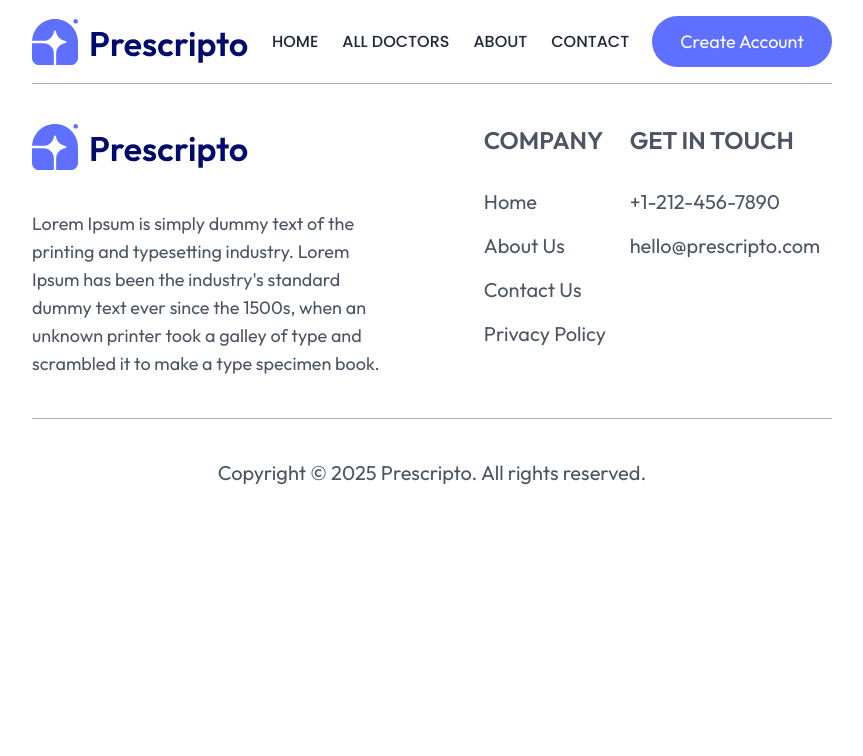
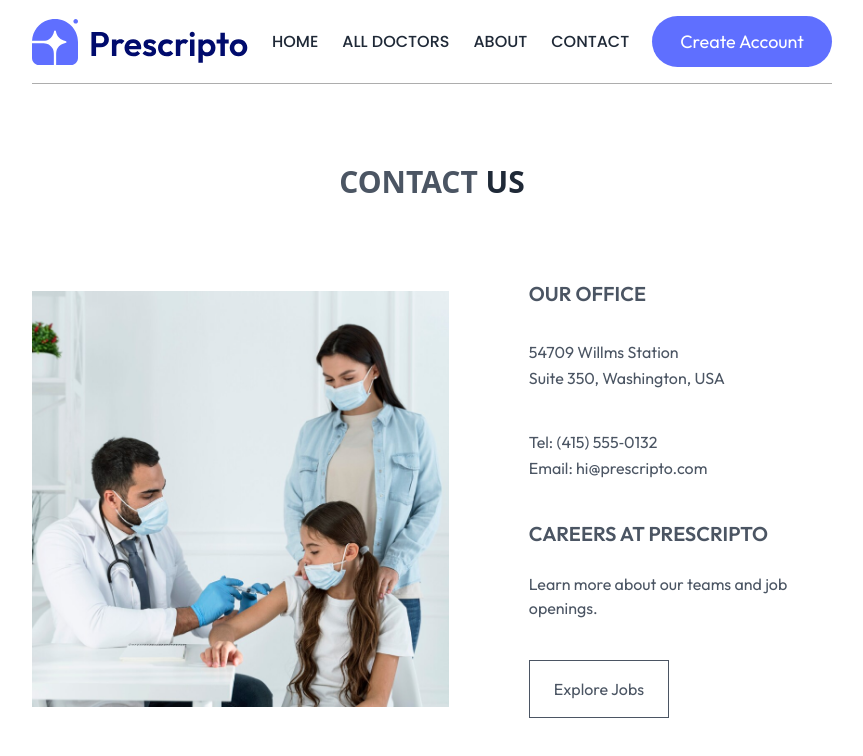
Before and after one commit to ahmadrgul/prescripto, a React (Vite) app in the folder frontend/: page /contact in a window 1280 px wide. Shown: the top 756 px of the page, without its empty margins (208-1071 px from the left). Built offline with nearby package versions, Linux system fonts and the light colour scheme.

Commit message:
done with contact page

```diff
--- a/frontend/src/App.jsx
+++ b/frontend/src/App.jsx
@@ -5,6 +5,7 @@ import Home from './pages/Home';
 import Doctors from './pages/Doctors';
 import Doctor from './pages/Doctor';
 import About from './pages/About';
+import Contact from './pages/Contact';
 
 const App = () => {
   return (
@@ -16,6 +17,7 @@ const App = () => {
         <Route path='/doctors' element={<Doctors />} />
         <Route path='/doctors/:id' element={<Doctor />} />
         <Route path='/about' element={<About />} />
+        <Route path='/contact' element={<Contact />} />
       </Routes>
       <Footer />
     </div>
--- /dev/null
+++ b/frontend/src/pages/Contact.jsx
@@ -0,0 +1,29 @@
+import { assets } from "../assets/assets_frontend/assets";
+
+const Contact = () => {
+  return (
+    <main className="mt-10 mb-96">
+        <h1 className='text-center text-[#4B5563] font-semibold text-3xl my-20'>CONTACT <span className='text-[#1F2937]'>US</span></h1>
+        <div className="flex flex-col items-center md:flex-row md:justify-center gap-20">
+            <div>
+                <img
+                    src={assets.contact_image}
+                    className="w-[550px]"
+                />
+            </div>
+            <div className="font-outfit w-1/2 text-[#4B5563] flex flex-col justify-center">
+                <h3 className="text-xl font-semibold mb-8">OUR OFFICE</h3>
+                <p className="mb-0.5">54709 Willms Station</p>
+                <p className="mb-10">Suite 350, Washington, USA</p>
+                <p className="mb-0.5">Tel: (415) 555‑0132</p>
+                <p className="mb-10">Email: hi@prescripto.com</p>
+                <h3 className="text-xl font-semibold mb-6">CAREERS AT PRESCRIPTO</h3>
+                <p>Learn more about our teams and job openings.</p>
+                <button className="mt-10 w-fit px-6 py-4 hover:bg-primary hover:border-transparent hover:text-gray-100 border-[#4B5563] border">Explore Jobs</button>
+            </div>
+        </div>
+    </main>
+  )
+}
+
+export default Contact;
```
